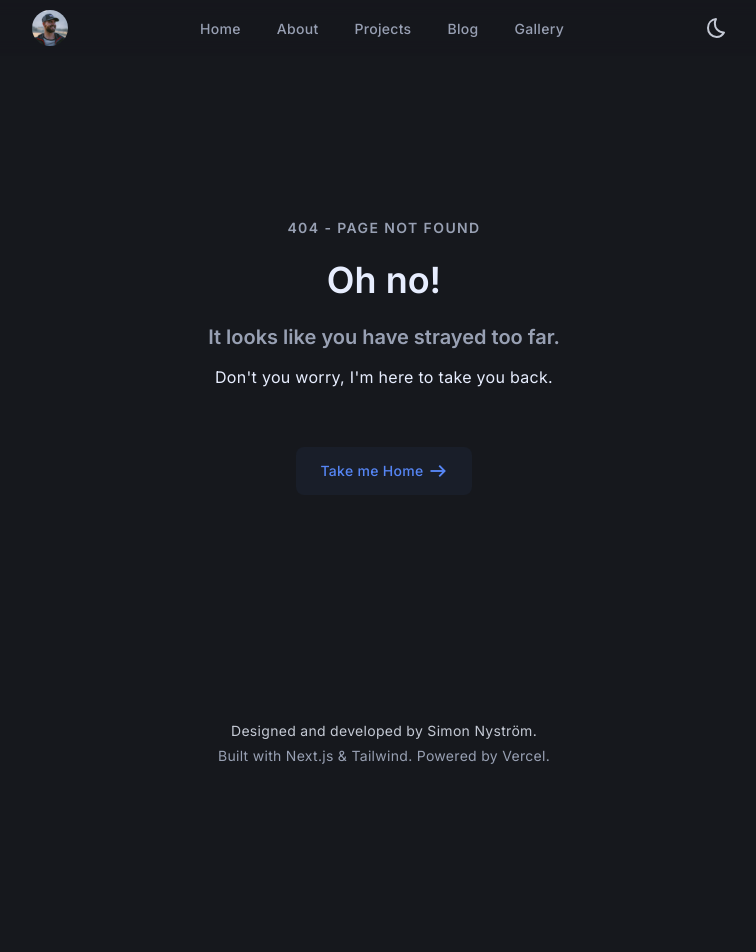
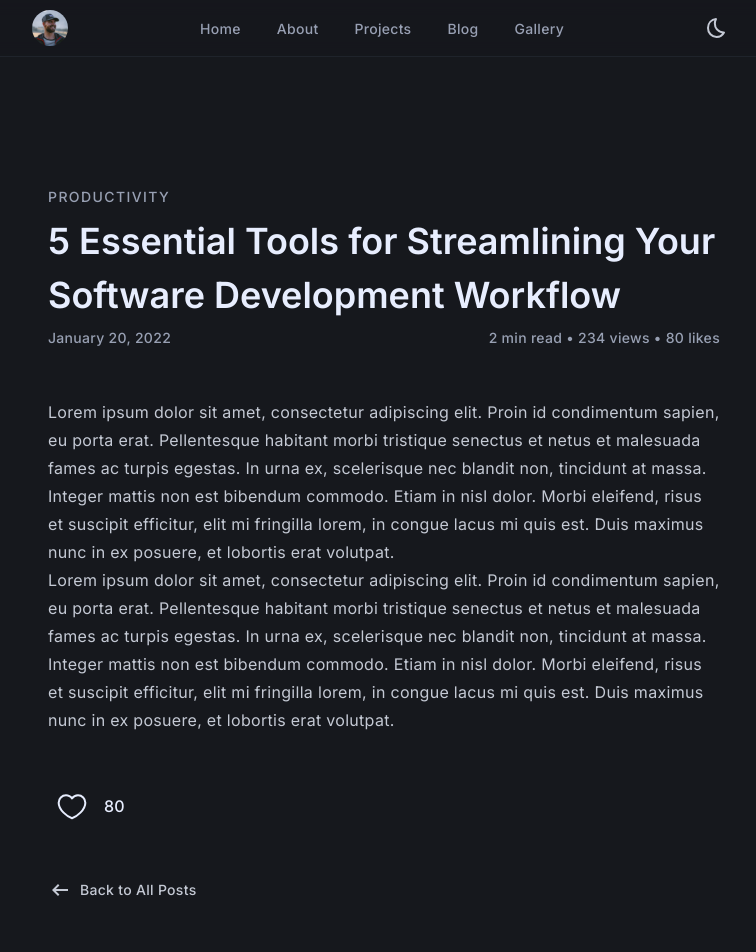
Before and after one commit to simstrom/snystrom.com, a Next.js app: page /blog/1 in a window 1280 px wide. Before the commit this address had no page. Shown: the top 952 px of the page, without its empty margins (256-1012 px from the left). Before the commit the page ends 800 px from the top, so only its background shows below. Built offline with nearby package versions, Linux system fonts and the light colour scheme.

Commit message:
single blog post page

```diff
--- a/components/Footer.jsx
+++ b/components/Footer.jsx
@@ -1,6 +1,6 @@
 export default function Footer() {
 	return (
-		<footer className="mt-auto pb-8 text-center text-sm">
+		<footer className="mt-auto py-8 border-t border-primary/50 text-center text-sm">
 			<p className="text-tertiary">Designed and developed by Simon Nyström.</p>
 			<p className="text-secondary">Built with Next.js & Tailwind. Powered by Vercel.</p>
 		</footer>
--- a/components/Icons.jsx
+++ b/components/Icons.jsx
@@ -165,6 +165,17 @@ export const RightArrowIcon = ({ color }) => {
 	);
 };
 
+export const LeftArrowIcon = () => {
+	return (
+		<svg width="24" height="24" viewBox="0 0 24 24" fill="none" xmlns="http://www.w3.org/2000/svg">
+			<path
+				d="M10 6L11.4 7.45L7.85 11L20 11L20 13L7.85 13L11.4 16.55L10 18L4 12L10 6Z"
+				fill="currentColor"
+			/>
+		</svg>
+	);
+};
+
 export const HamburgerIcon = (props) => {
 	return (
 		<svg className="h-7 w-7" width="20" height="20" viewBox="0 0 20 20" fill="none" {...props}>
@@ -260,6 +271,25 @@ export const SearchIcon = () => {
 			<path
 				fill="currentColor"
 				d="m19.6 21l-6.3-6.3q-.75.6-1.725.95Q10.6 16 9.5 16q-2.725 0-4.612-1.887Q3 12.225 3 9.5q0-2.725 1.888-4.613Q6.775 3 9.5 3t4.613 1.887Q16 6.775 16 9.5q0 1.1-.35 2.075q-.35.975-.95 1.725l6.3 6.3ZM9.5 14q1.875 0 3.188-1.312Q14 11.375 14 9.5q0-1.875-1.312-3.188Q11.375 5 9.5 5Q7.625 5 6.312 6.312Q5 7.625 5 9.5q0 1.875 1.312 3.188Q7.625 14 9.5 14Z"
+			/>
+		</svg>
+	);
+};
+export const LikeIcon = ({ filled }) => {
+	return (
+		<svg
+			width="32"
+			height="32"
+			viewBox="0 0 32 32"
+			fill={filled ? 'currentColor' : 'none'}
+			xmlns="http://www.w3.org/2000/svg"
+		>
+			<path
+				d="M10.0001 5.33335C5.95008 5.33335 2.66675 8.61668 2.66675 12.6667C2.66675 20 11.3334 26.6667 16.0001 28.2173C20.6667 26.6667 29.3334 20 29.3334 12.6667C29.3334 8.61668 26.0501 5.33335 22.0001 5.33335C19.5201 5.33335 17.3267 6.56468 16.0001 8.44935C15.3239 7.48615 14.4255 6.70007 13.3811 6.15767C12.3367 5.61527 11.1769 5.33251 10.0001 5.33335Z"
+				stroke="currentColor"
+				strokeWidth="2"
+				strokeLinecap="round"
+				strokeLinejoin="round"
 			/>
 		</svg>
 	);
--- a/components/Nav.jsx
+++ b/components/Nav.jsx
@@ -30,7 +30,7 @@ export default function Nav() {
 	}
 
 	return (
-		<header className="sticky top-0 z-20 backdrop-blur bg-primary/70">
+		<header className="sticky top-0 z-20 backdrop-blur bg-primary/70 border-b border-primary/50">
 			<nav className="max-w-3xl mx-auto px-6 md:px-8 flex justify-between items-center py-4 sm:py-2">
 				<MobileNav links={links} />
 				<Link href="/" className="shrink-0">
--- a/pages/_app.js
+++ b/pages/_app.js
@@ -13,10 +13,10 @@ export default function App({ Component, pageProps }) {
 		<ThemeProvider attribute="class" defaultTheme="dark" disableTransitionOnChange>
 			<div className={cn(inter.className, 'antialiased min-h-screen flex flex-col')}>
 				<Nav />
-				<div className="max-w-3xl w-full mx-auto px-6 md:px-8 flex flex-col flex-grow">
+				<div className="max-w-3xl w-full mx-auto px-6 md:px-8">
 					<Component {...pageProps} />
-					<Footer />
 				</div>
+				<Footer />
 			</div>
 		</ThemeProvider>
 	);
--- a/pages/blog.js
+++ b/pages/blog.js
@@ -28,13 +28,13 @@ export default function Blog() {
 	return (
 		<Container>
 			<InView>
-				<div className="flex flex-col gap-6 max-w-2xl mx-auto">
-					<div className="mb-4">
+				<div className="flex flex-col gap-8 max-w-2xl mx-auto">
+					<div>
 						<h1 className="text-4xl">Blog</h1>
 						<p className="text-base text-secondary mb-8">
 							This is where I share my writings on programming, tutorials, and my experiences.
 						</p>
-						<div className="relative">
+						<div className="relative mb-2">
 							<input
 								type="text"
 								placeholder="Search Articles"
--- /dev/null
+++ b/pages/blog/[slug].js
@@ -0,0 +1,86 @@
+import cn from 'clsx';
+import Link from 'next/link';
+import { useState } from 'react';
+
+import Container from '../../components/Container';
+import { LeftArrowIcon, LikeIcon } from '../../components/Icons';
+import InView from '../../lib/InView';
+
+export default function Post({ post }) {
+	const [liked, setLiked] = useState(false);
+	const [likes, setLikes] = useState(80);
+
+	const handleLike = () => {
+		if (!liked) {
+			setLikes((prev) => prev + 1);
+			setLiked(true);
+			// Save to db.
+		}
+	};
+
+	return (
+		<Container>
+			<InView>
+				<article className="flex flex-col gap-12 max-w-2xl mx-auto mt-12">
+					<div className="flex flex-col gap-1">
+						<span className="text-secondary font-medium text-sm tracking-widest uppercase">
+							Productivity
+						</span>
+						<h1 className="text-3xl sm:text-4xl leading-normal">
+							5 Essential Tools for Streamlining Your Software Development Workflow
+						</h1>
+						<div className="flex flex-col sm:flex-row justify-between gap-1 sm:items-center text-sm text-secondary font-medium">
+							<p>January 20, 2022</p>
+							<div>
+								<p className="inline">2 min read</p>
+								<span> • </span>
+								<p className="inline">234 views</p>
+								<span> • </span>
+								<p className="inline">{likes} likes</p>
+							</div>
+						</div>
+					</div>
+					<div className="text-base text-tertiary">
+						<p>
+							Lorem ipsum dolor sit amet, consectetur adipiscing elit. Proin id condimentum sapien,
+							eu porta erat. Pellentesque habitant morbi tristique senectus et netus et malesuada
+							fames ac turpis egestas. In urna ex, scelerisque nec blandit non, tincidunt at massa.
+							Integer mattis non est bibendum commodo. Etiam in nisl dolor. Morbi eleifend, risus et
+							suscipit efficitur, elit mi fringilla lorem, in congue lacus mi quis est. Duis maximus
+							nunc in ex posuere, et lobortis erat volutpat.
+						</p>
+						<p>
+							Lorem ipsum dolor sit amet, consectetur adipiscing elit. Proin id condimentum sapien,
+							eu porta erat. Pellentesque habitant morbi tristique senectus et netus et malesuada
+							fames ac turpis egestas. In urna ex, scelerisque nec blandit non, tincidunt at massa.
+							Integer mattis non est bibendum commodo. Etiam in nisl dolor. Morbi eleifend, risus et
+							suscipit efficitur, elit mi fringilla lorem, in congue lacus mi quis est. Duis maximus
+							nunc in ex posuere, et lobortis erat volutpat.
+						</p>
+					</div>
+					<div className="flex gap-2 items-center">
+						<button
+							className={cn(
+								'rounded-lg p-2 hover:text-brand hover:bg-tertiary dark:hover:bg-tertiary/40 duration-300',
+								liked && 'text-brand'
+							)}
+							onClick={handleLike}
+						>
+							<LikeIcon filled={liked && true} />
+						</button>
+						<span className="font-medium">{likes}</span>
+					</div>
+					<Link
+						href="/blog"
+						className="flex gap-2 text-sm font-medium text-tertiary group hover:text-brand duration-300"
+					>
+						<div className="group-hover:-translate-x-1 transition-transform">
+							<LeftArrowIcon />
+						</div>
+						<span>Back to All Posts</span>
+					</Link>
+				</article>
+			</InView>
+		</Container>
+	);
+}
```
